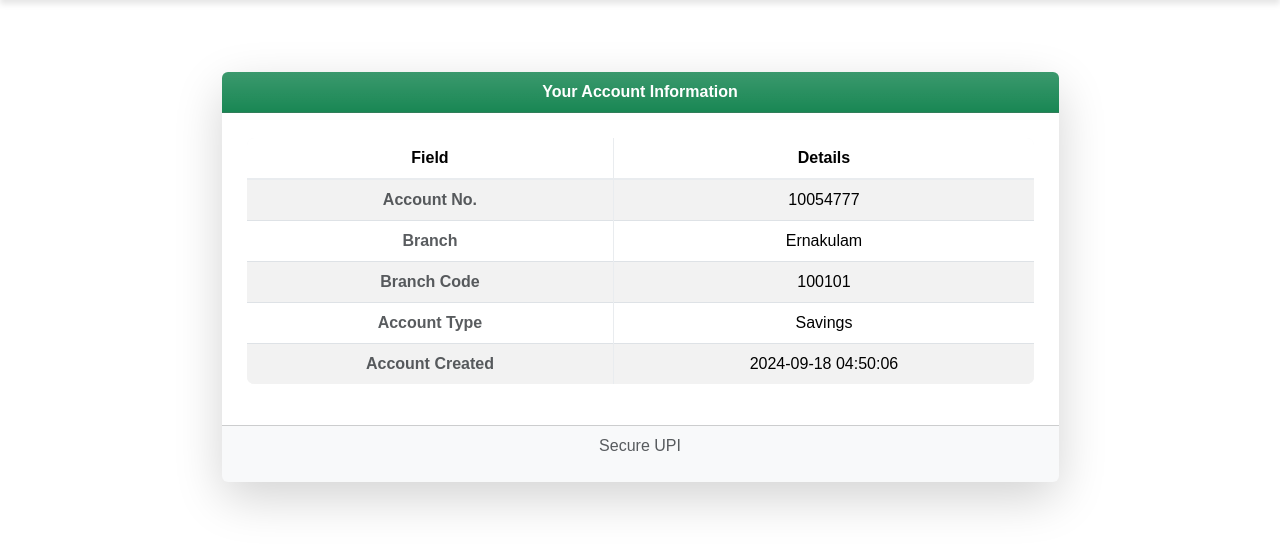
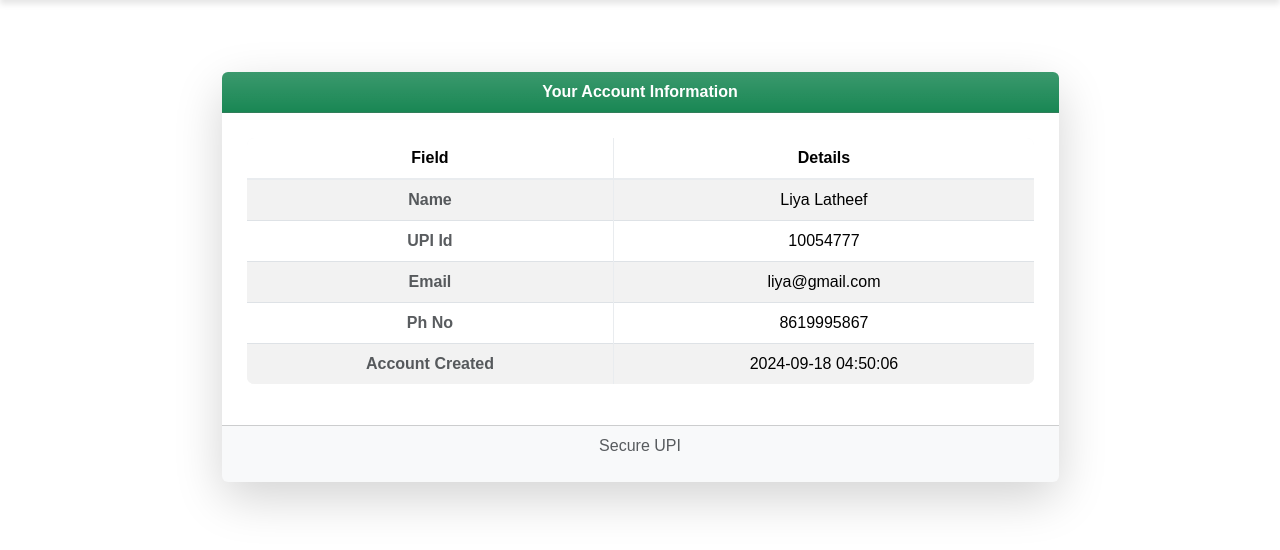
Before and after one commit to gautham-babu/SecureUPI, a PHP site: page /accounts.php in a window 1280 px wide. Shown: the part 66-616 px from the top of the page. Run offline with PHP 8.4, Linux system fonts and the light colour scheme; a user stored in the database is signed in; data comes from the database, SQL or seed files in the repository.

Commit message:
Update account details to include UPI ID and PIN, and adjust related fields

```diff
--- a/accounts.php
+++ b/accounts.php
@@ -80,25 +80,27 @@ if(!isset($_SESSION['userId'])){ header('location:login.php');}
                 </thead>
                 <tbody>
                     <tr>
-                        <th scope="row" class="text-center text-muted">Account No.</th> <!-- Center-aligned field names -->
+                        <th scope="row" class="text-center text-muted">Name</th>
+                        <td class="text-center"><?php echo $userData['name']; ?></td>
+                    </tr>
+                    <tr>
+                        <th scope="row" class="text-center text-muted">UPI Id</th> <!-- Center-aligned field names -->
                         <td class="text-center"><?php echo $userData['accountNo']; ?></td> <!-- Center-aligned details -->
                     </tr>
+
                     <tr>
-                        <th scope="row" class="text-center text-muted">Branch</th>
-                        <td class="text-center"><?php echo $userData['branchName']; ?></td>
+                        <th scope="row" class="text-center text-muted">Email</th>
+                        <td class="text-center"><?php echo $userData['email']; ?></td>
                     </tr>
                     <tr>
-                        <th scope="row" class="text-center text-muted">Branch Code</th>
-                        <td class="text-center"><?php echo $userData['branchNo']; ?></td>
-                    </tr>
-                    <tr>
-                        <th scope="row" class="text-center text-muted">Account Type</th>
-                        <td class="text-center"><?php echo $userData['accountType']; ?></td>
+                        <th scope="row" class="text-center text-muted">Ph No</th>
+                        <td class="text-center"><?php echo $userData['number']; ?></td>
                     </tr>
                     <tr>
                         <th scope="row" class="text-center text-muted">Account Created</th>
                         <td class="text-center"><?php echo $userData['date']; ?></td>
                     </tr>
+
                 </tbody>
             </table>
         </div>
--- a/login.php
+++ b/login.php
@@ -116,6 +116,6 @@
     </div>
   </div>
 
-</div>
+ </div>
 </body>
 </html>
```
Also changed, not shown: maddnew.php (+4 -9 lines), mindex.php (+4 -4 lines), show.php (+4 -7 lines).
